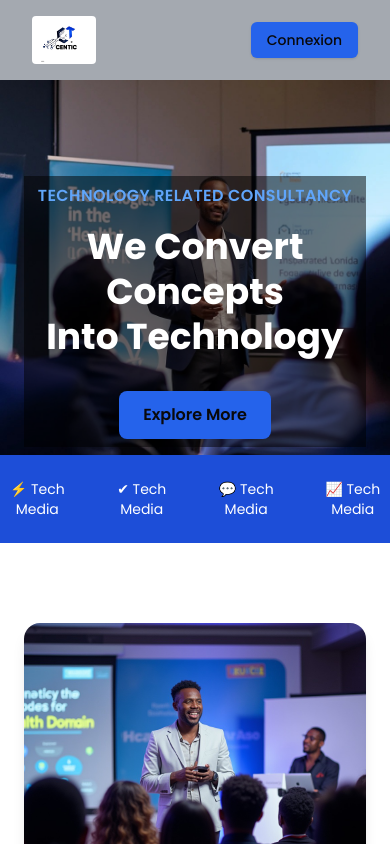
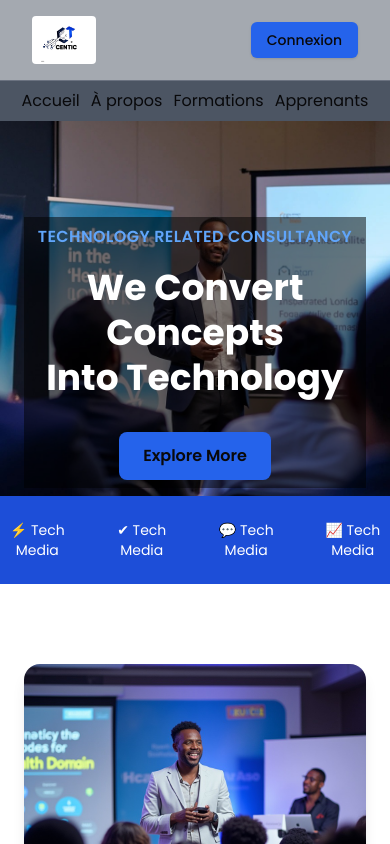
Before and after one commit to monkamherman/projet-junior, a React (Vite) app in the folder client/: page / in a window 390 px wide. Shown: the top 844 px of the page. Built offline with nearby package versions, Linux system fonts and the light colour scheme; no server answers; what @mantine/emotion would draw is missing.

Commit message:
Ajout navbar secondaire responsive affichant les boutons en bas sur petits écrans

```diff
--- a/client/src/layouts/navbar/Header.tsx
+++ b/client/src/layouts/navbar/Header.tsx
@@ -10,15 +10,18 @@ const Header: React.FC = () => {
 
   if (isLoading) {
     return (
-      <header className="sticky top-0 z-50 flex items-center justify-between bg-gray-950/80 px-8 py-4 backdrop-blur-md">
+      <header className="sticky top-0 z-50 flex flex-col bg-gray-950/80 backdrop-blur-md">
+        <div className="flex items-center justify-between px-8 py-4">
           <img src="/logo.jpg" className="h-12 w-16 rounded" alt="Logo" />
           <div className="h-10 w-10 animate-pulse rounded-full bg-gray-700"></div>
+        </div>
       </header>
     );
   }
 
   return (
-    <header className="sticky top-0 z-50 flex items-center justify-between bg-gray-600/50 px-8 py-4 backdrop-blur-md">
+    <header className="sticky top-0 z-50 flex flex-col bg-gray-600/50 backdrop-blur-md">
+      <div className="flex items-center justify-between px-8 py-4">
         <Link to="/" className="flex items-center">
           <img src="/logo.jpg" className="h-12 w-16 rounded" alt="Logo" />
         </Link>
@@ -50,6 +53,23 @@ const Header: React.FC = () => {
             </Button>
           )}
         </div>
+      </div>
+
+      {/* Navbar secondaire visible uniquement sur petits écrans */}
+      <nav className="flex justify-around border-t border-gray-500 bg-gray-700/80 px-4 py-2 md:hidden">
+        <Link to="/" className="transition hover:text-blue-400">
+          Accueil
+        </Link>
+        <Link to="/a-propos" className="transition hover:text-blue-400">
+          À propos
+        </Link>
+        <Link to="/formations" className="transition hover:text-blue-400">
+          Formations
+        </Link>
+        <Link to="/apprenants" className="transition hover:text-blue-400">
+          Apprenants
+        </Link>
+      </nav>
     </header>
   );
 };
```
Lines whose indentation alone changed are shown as unchanged.
